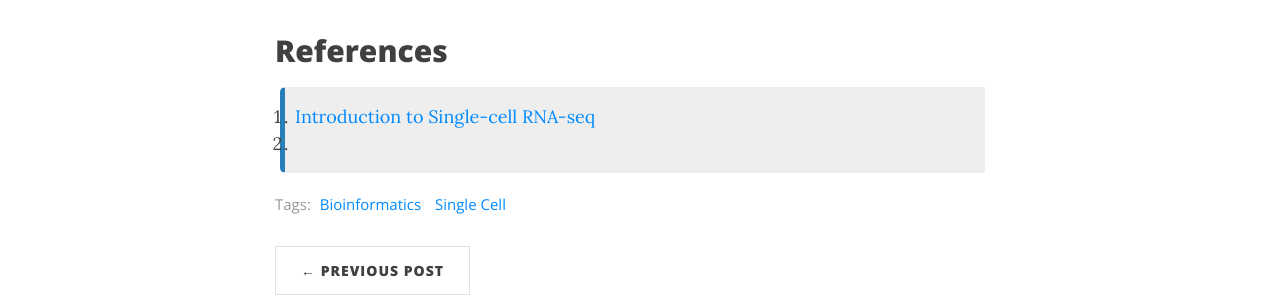
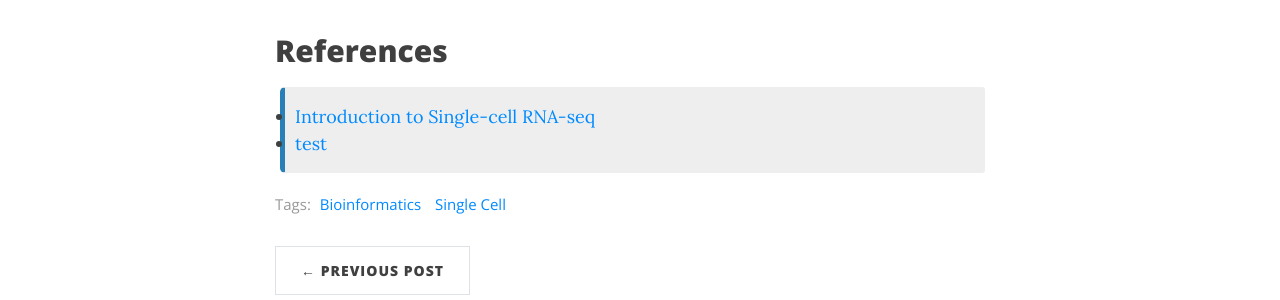
Before and after one commit to leequn/leequn.github.io, a Jekyll site: the page built from _posts/2020-06-19-SingleCell.md, in a window 1280 px wide and 900 px high, scrolled down 833 px. Shown: the part 321-621 px from the top of the window. Built offline with Jekyll 4.4.1, drawn with Linux system fonts in a browser that asks for light colours; nearby versions of some CDN libraries; comment, search, counter and statistics services are not loaded.

Commit message:
Update 2020-06-19-SingleCell.md

```diff
--- a/_posts/2020-06-19-SingleCell.md
+++ b/_posts/2020-06-19-SingleCell.md
@@ -38,5 +38,5 @@
 ## References
 
 {: .box-note}
-1. [Introduction to Single-cell RNA-seq](https://hbctraining.github.io/scRNA-seq/schedule/)
-2.
+- [Introduction to Single-cell RNA-seq](https://hbctraining.github.io/scRNA-seq/schedule/)
+- [test](test)
```
